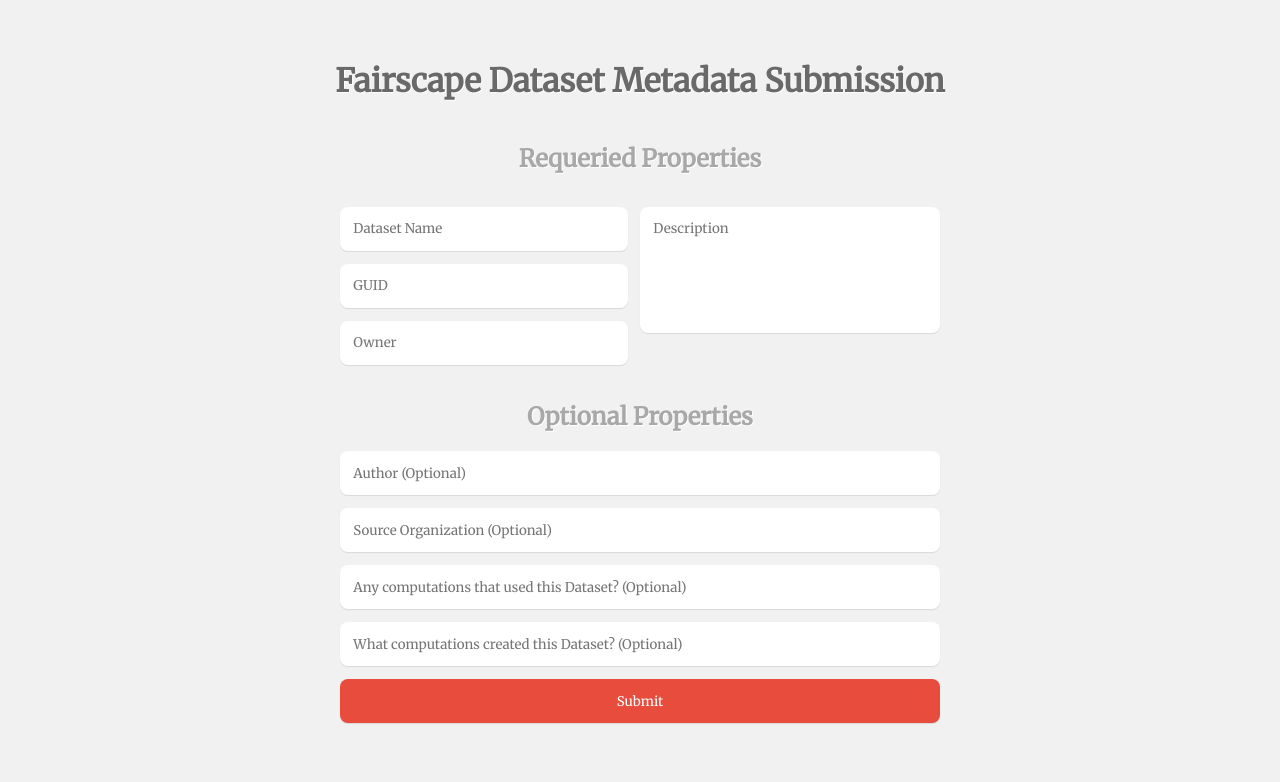
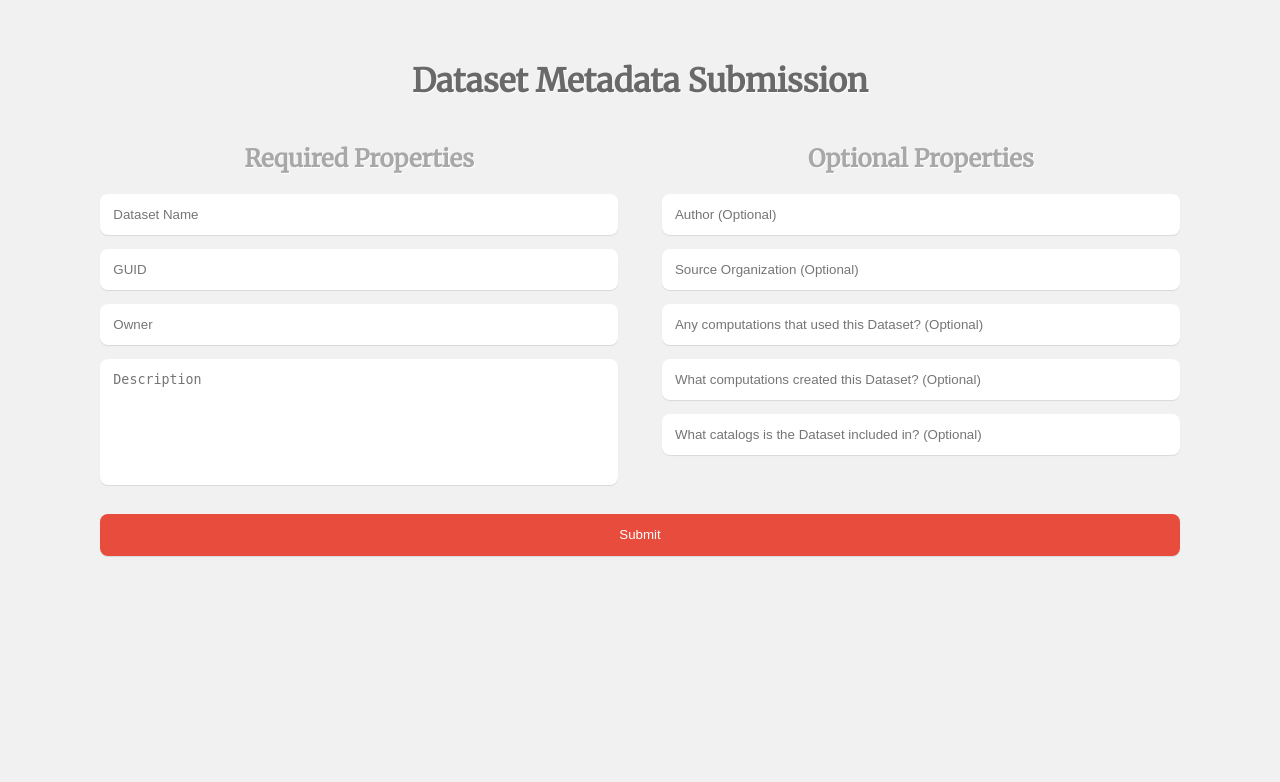
Before and after one commit to fairscape/mds_python, a FastAPI app: template src/fairscape_mds/templates/page/dataset_submission.html in a window 1280 px wide. Shown: the top 782 px of the page. Run offline with FastAPI, Linux system fonts and the light colour scheme; the template is opened without the code that fills it, so the values that code supplies are empty; parts of the project's set-up code (start-up, migrations or seed data) failed here and were passed over.

Commit message:
flex boxes

```diff
--- a/src/fairscape_mds/templates/page/dataset_submission.html
+++ b/src/fairscape_mds/templates/page/dataset_submission.html
@@ -3,15 +3,12 @@
 
 <head>
     <meta charset="UTF-8">
-    <title>Create Dataset</title>
+    <title>Fairscape Dataset</title>
+    <link href="https://fonts.googleapis.com/css?family=Merriweather" rel="stylesheet">
     <style>
-        @import url(https://fonts.googleapis.com/css?family=Merriweather);
-
         *,
         *:before,
         *:after {
-            -moz-box-sizing: border-box;
-            -webkit-box-sizing: border-box;
             box-sizing: border-box;
         }
 
@@ -22,22 +19,28 @@
             padding: 1em;
         }
 
+        h1,
+        h2 {
+            text-align: center;
+        }
+
         h1 {
-            text-align: center;
             color: #6a6969;
             text-shadow: 1px 1px 0 white;
         }
 
         h2 {
-            text-align: center;
             color: #a8a8a8;
             text-shadow: 1px 1px 0 white;
         }
 
         form {
-            max-width: 600px;
-            text-align: center;
+            max-width: 90%;
+            /* Increased width */
             margin: 20px auto;
+            display: flex;
+            flex-direction: column;
+            align-items: center;
         }
 
         form input,
@@ -45,23 +48,16 @@
             border: 0;
             outline: 0;
             padding: 1em;
-            -moz-border-radius: 8px;
-            -webkit-border-radius: 8px;
             border-radius: 8px;
             display: block;
             width: 100%;
             margin-top: 1em;
-            font-family: 'Merriweather', sans-serif;
-            -moz-box-shadow: 0 1px 1px rgba(0, 0, 0, 0.1);
-            -webkit-box-shadow: 0 1px 1px rgba(0, 0, 0, 0.1);
             box-shadow: 0 1px 1px rgba(0, 0, 0, 0.1);
             resize: none;
         }
 
         form input:focus,
         form textarea:focus {
-            -moz-box-shadow: 0 0px 2px #e74c3c !important;
-            -webkit-box-shadow: 0 0px 2px #e74c3c !important;
             box-shadow: 0 0px 2px #e74c3c !important;
         }
 
@@ -72,8 +68,6 @@
         }
 
         form #input-submit:hover {
-            -moz-box-shadow: 0 1px 1px 1px rgba(170, 170, 170, 0.6);
-            -webkit-box-shadow: 0 1px 1px 1px rgba(170, 170, 170, 0.6);
             box-shadow: 0 1px 1px 1px rgba(170, 170, 170, 0.6);
         }
 
@@ -81,35 +75,31 @@
             height: 126px;
         }
 
-        .half {
-            float: left;
+        .properties {
+            display: flex;
+            width: 100%;
+            justify-content: space-between;
+            flex-wrap: wrap;
+            /* Ensures responsiveness */
+        }
+
+        .property-section {
             width: 48%;
+            /* Half width for larger screens */
             margin-bottom: 1em;
         }
 
-        .right {
-            width: 50%;
-        }
-
-        .left {
-            margin-right: 2%;
-        }
-
-        @media (max-width: 480px) {
-            .half {
+        @media (max-width: 800px) {
+            .property-section {
                 width: 100%;
-                float: none;
-                margin-bottom: 0;
+                /* Full width for smaller screens */
             }
         }
 
-        /* Clearfix */
         .cf:before,
         .cf:after {
             content: " ";
-            /* 1 */
             display: table;
-            /* 2 */
         }
 
         .cf:after {
@@ -118,27 +108,29 @@
     </style>
 </head>
 
-<h1>Fairscape Dataset Metadata Submission</h1>
+<body>
+    <h1>Dataset Metadata Submission</h1>
     <form>
-    <div class="cf">
-        <h2>Requeried Properties</h2>
-        <div class="half left cf">
+        <div class="properties">
+            <div class="property-section">
+                <h2>Required Properties</h2>
                 <input type="text" id="name" placeholder="Dataset Name">
                 <input type="text" id="guid" placeholder="GUID">
                 <input type="text" id="owner" placeholder="Owner">
-            <!-- Optional inputs added directly -->
-
-        </div>
-        <div class="half right cf">
                 <textarea name="message" type="text" id="description" placeholder="Description"></textarea>
             </div>
-    </div>
-    <div class="cf">
+            <div class="property-section">
                 <h2>Optional Properties</h2>
                 <input type="text" id="author" placeholder="Author (Optional)">
                 <input type="text" id="sourceOrganization" placeholder="Source Organization (Optional)">
                 <input type="text" id="usedBy" placeholder="Any computations that used this Dataset? (Optional)">
                 <input type="text" id="generatedBy" placeholder="What computations created this Dataset? (Optional)">
+                <input type="text" id="includedInDataCatalog"
+                    placeholder="What catalogs is the Dataset included in? (Optional)">
+            </div>
         </div>
         <input type="submit" value="Submit" id="input-submit">
     </form>
+</body>
+
+</html>
```
Lines whose indentation alone changed are shown as unchanged.
